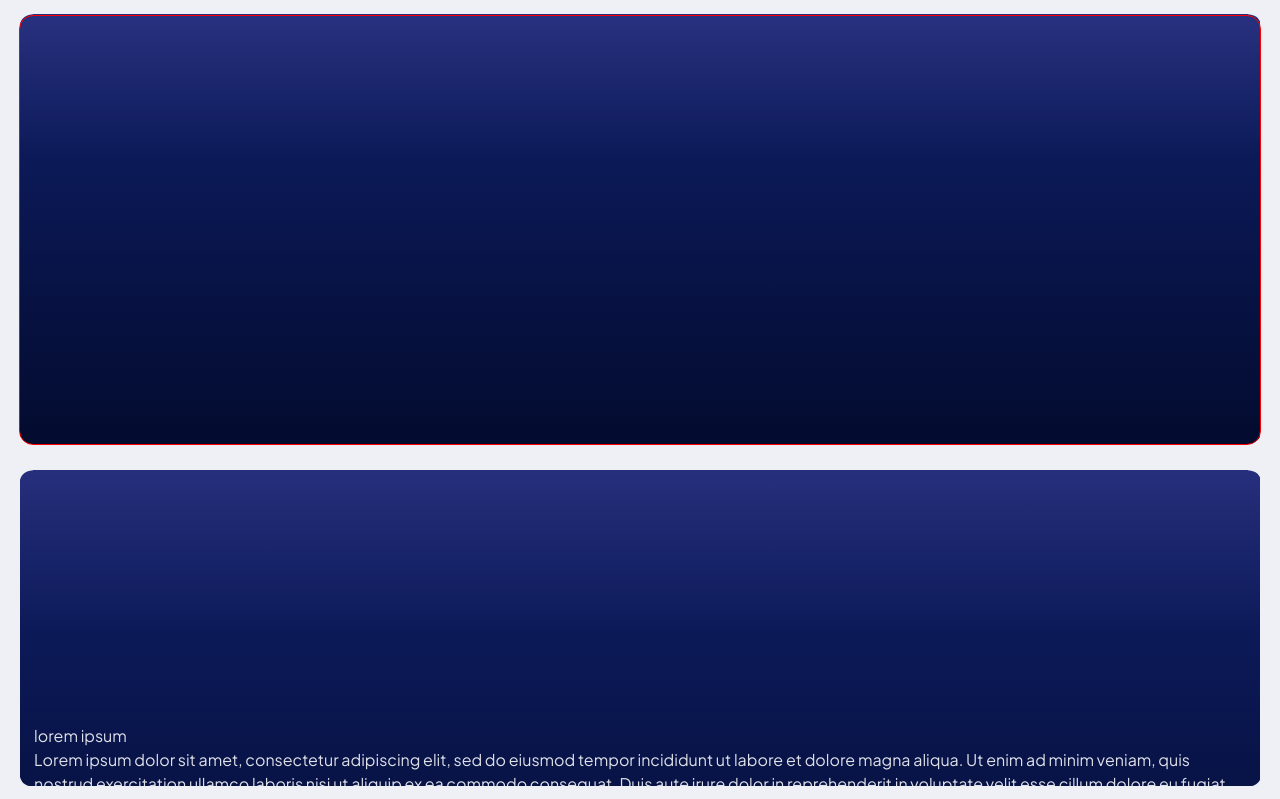
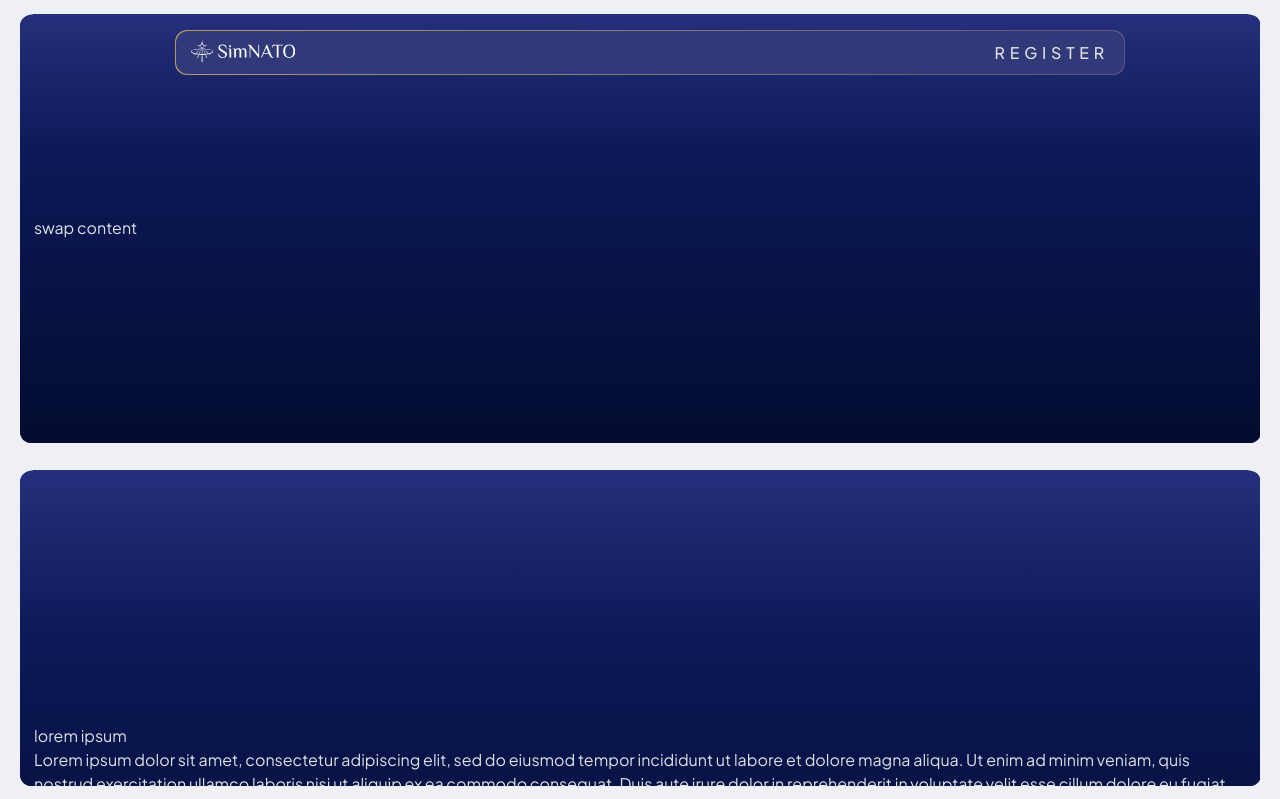
Before and after one commit to oklex/simnato-site, a Next.js app: page /section-test in a window 1280 px wide. Shown: the top 799 px of the page. Built offline with nearby package versions, Linux system fonts and the light colour scheme.

Commit message:
added timeout hook & new css padding balance

```diff
--- a/package.json
+++ b/package.json
@@ -7,6 +7,7 @@
   },
   "dependencies": {
     "@headlessui/react": "^2.1.9",
+    "@mantine/hooks": "^7.13.4",
     "next": "latest",
     "polished": "^4.3.1",
     "react": "^18.2.0",
--- a/src/pages/section-test.tsx
+++ b/src/pages/section-test.tsx
@@ -1,25 +1,47 @@
-import { ReactElement } from 'react';
-import styled, { keyframes } from 'styled-components';
+import { ReactElement, useEffect, useState } from 'react';
+import styled, { css, keyframes } from 'styled-components';
+import { useTimeout } from '@mantine/hooks';
 
 import { GRADIENTS } from '@src/theme';
 import { DarkSection, RADIUS } from '@components/DarkSection';
 import { Div, Text } from '@ui-library';
 
 const SectionTestPage = (): ReactElement => {
+	const [hideOverlayTitle, setHideOverlayTitle] = useState(false); // use context in reality
+	const { start } = useTimeout(() => {
+		console.log('ending timeout');
+		setHideOverlayTitle(true);
+	}, 1_500);
 
+	useEffect(() => {
+		start();
+		console.log('start timer');
+	}, []);
 
+	/**
+	 * issues with the overlay methodology:
+	 * - navigation pop-in is kinda brutal, the navigation position might need to be handled differently on this page
+	 * - the height doesn't quite seem to match, this will need to be adjusted at some point
+	 * -
+	 */
 
 	return (
 		<div id="section-test-page">
 			<Div relative>
 				<DarkSection id={'hero'}>
-					<AnimatedMask>
-						<MaskBackground></MaskBackground>
+					<AnimatedMask hide={hideOverlayTitle}>
+						<MaskBackground>
+							<SwapContent className="swap-content">
+								<Div flex>
+									<Text>swap content</Text>
+								</Div>
+							</SwapContent>
+						</MaskBackground>
 					</AnimatedMask>
-					<SwapContent>
-						{/* <Div flex>
+					<SwapContent className="swap-content">
+						<Div flex>
 							<Text>swap content</Text>
-						</Div> */}
+						</Div>
 					</SwapContent>
 				</DarkSection>
 			</Div>
@@ -77,11 +99,17 @@ const growContent = keyframes`
     border-radius: 0px;
   }
   to {
-	height: calc(400px + 14px + 14px); // 14 pix is the content padding on OG dark section
-    border-radius: ${RADIUS}px;
+	height: calc(400px + ${RADIUS * 2}px - 1px); // padding - neg margins
+    border-radius: ${RADIUS - 1}px; // slight svg offset
   }
 `;
-const AnimatedMask = styled.div`
+const AnimatedMask = styled.div<{ hide?: boolean }>`
+	${({ hide }) =>
+		hide &&
+		css`
+			display: none;
+		`};
+	border: red solid 1px;
 	position: absolute;
 	top: 0;
 	left: 0%;
@@ -93,4 +121,11 @@ const MaskBackground = styled.div`
 	border: red solid 1px;
 	background: linear-gradient(to bottom, ${GRADIENTS.main});
 	animation: ${growContent} 1s forwards ease-in;
+	padding: 0px ${RADIUS}px;
+
+	& > *:first-child {
+		padding-top: ${RADIUS}px;
+		padding-bottom: ${RADIUS}px;
+	}
 `;
+// ${RADIUS * 2}px
```
Also changed, not shown: 1 other file (tests, documents, lock files or other folders).
